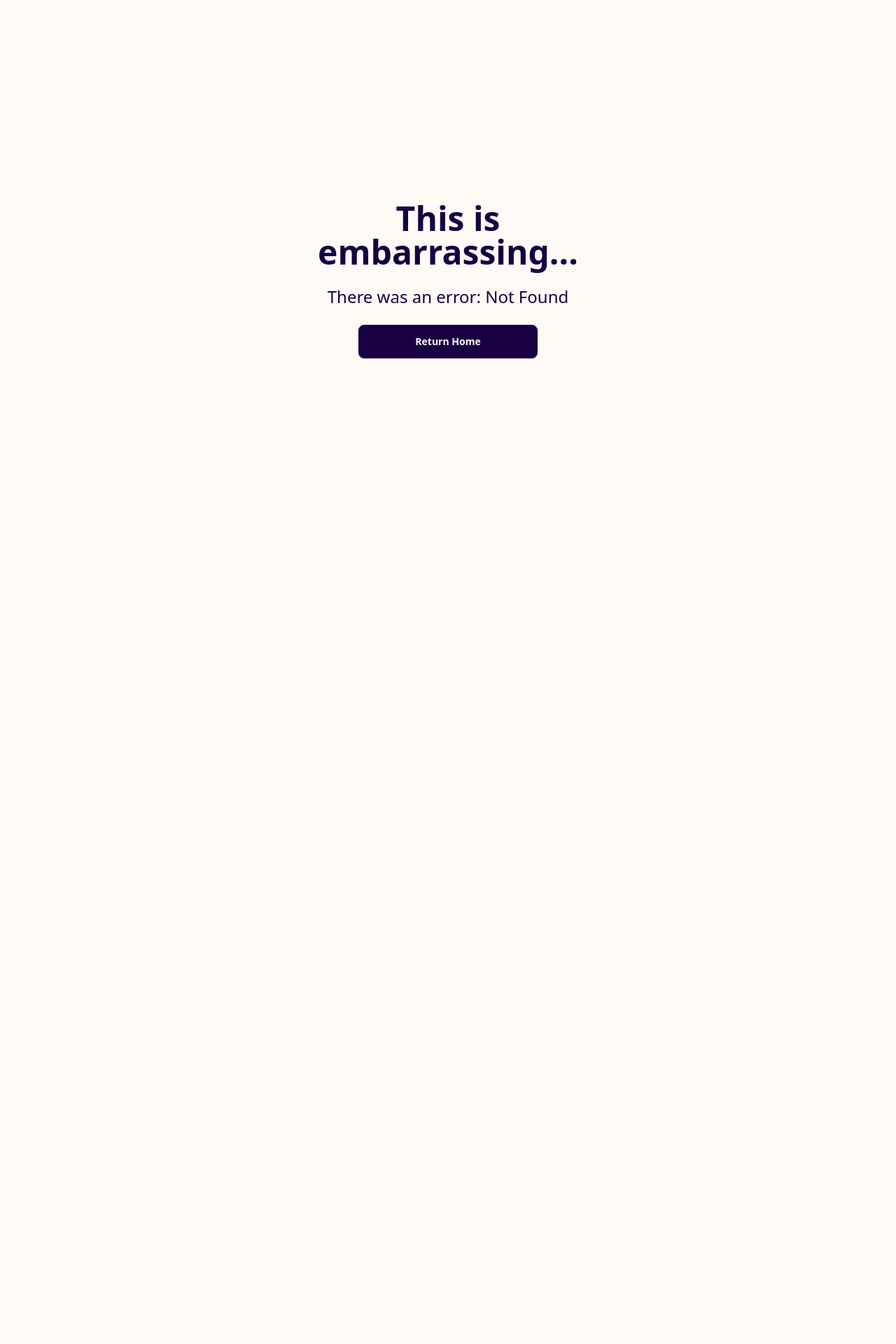
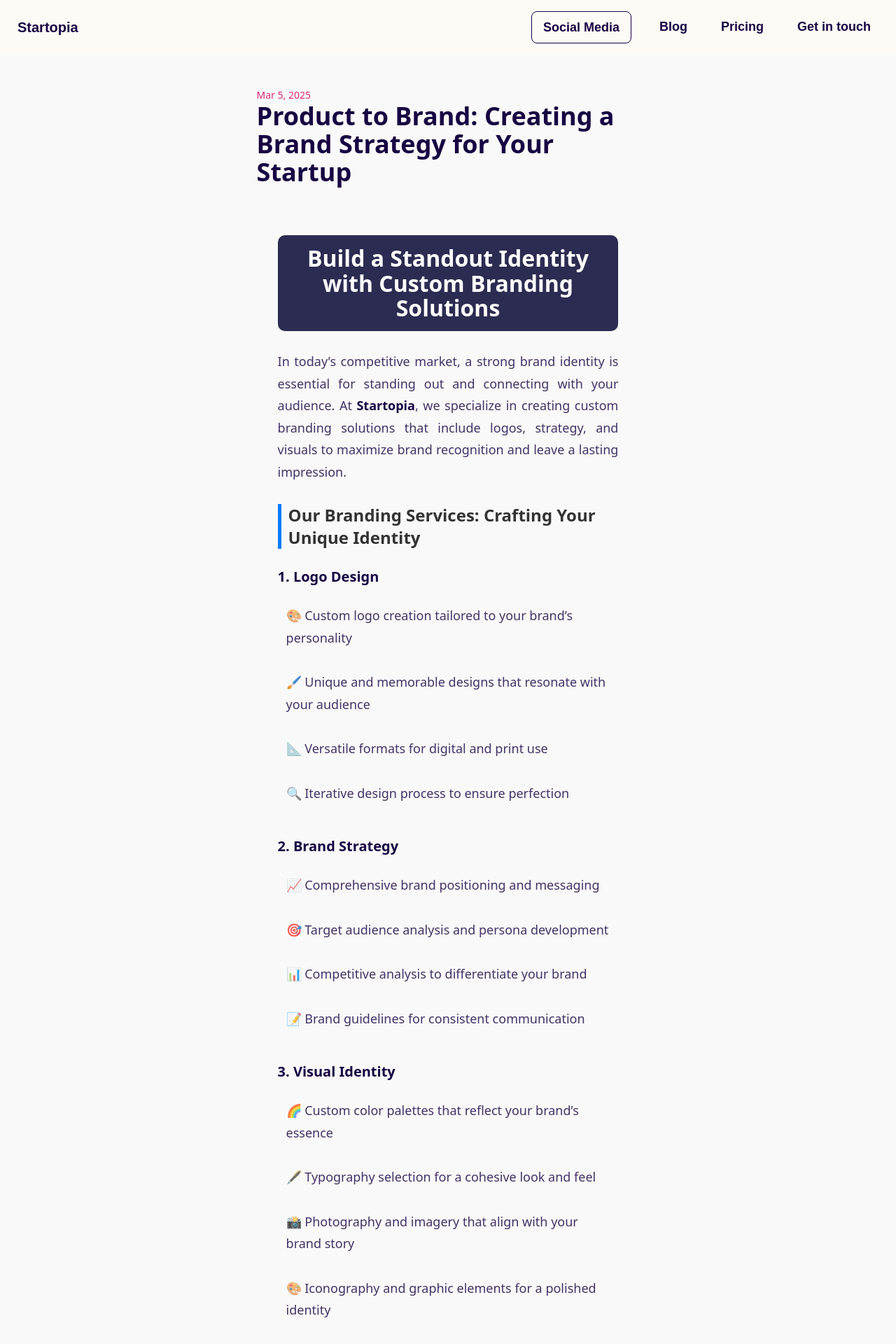
Before and after one commit to harhspalod/Startuppriavte, a SvelteKit app: page /blog/Branding in a window 1280 px wide. Before the commit this address had no page. Shown: the top 1920 px of the page at 70% size. Before the commit the page ends 800 px from the top, so only its background shows below. Built offline with nearby package versions, Linux system fonts and the light colour scheme.

Commit message:
Branding blog

```diff
--- a/src/routes/(marketing)/+page.svelte
+++ b/src/routes/(marketing)/+page.svelte
@@ -20,7 +20,7 @@
       name: "Branding",
       description:
         "Build a standout identity with custom logos, strategy, and visuals for maximum brand recognition.",
-      link: "#",
+      link: "/blog/Branding",
       linkText: "Blog",
       newPage: true,
       svgContent: `<svg xmlns="http://www.w3.org/2000/svg" fill="none" viewBox="0 0 24 24" stroke-width="1.5" stroke="currentColor" class="size-6">
--- /dev/null
+++ b/src/routes/(marketing)/blog/(posts)/Branding/+page.svelte
@@ -0,0 +1,190 @@
+<!DOCTYPE html>
+<html lang="en">
+  <head>
+    <meta charset="UTF-8" />
+    <meta name="viewport" content="width=device-width, initial-scale=1.0" />
+    <title>Branding Solutions | Startopia</title>
+    <style>
+      body {
+        font-family: Arial, sans-serif;
+        margin: 0;
+        padding: 0;
+        background-color: #f9f9f9;
+      }
+      .branding-container {
+        max-width: 900px;
+        margin: 40px auto;
+        padding: 30px;
+        background: none;
+        box-shadow: none;
+        border-radius: 0;
+      }
+      .branding-title {
+        font-size: 32px;
+        font-weight: bold;
+        text-align: center;
+        padding: 15px;
+        background: #2c2c52;
+        color: white;
+        border-radius: 10px;
+      }
+      .branding-intro {
+        font-size: 18px;
+        text-align: justify;
+        margin-top: 20px;
+      }
+      .branding-subtitle {
+        font-size: 24px;
+        margin-top: 30px;
+        color: #333;
+        border-left: 5px solid #007bff;
+        padding-left: 10px;
+      }
+      .branding-list {
+        list-style-type: none;
+        padding: 0;
+      }
+      .branding-list li {
+        padding: 12px;
+        font-size: 18px;
+        background: none;
+        margin: 8px 0;
+        border-radius: 0;
+      }
+      .branding-footer {
+        text-align: center;
+        margin-top: 30px;
+        font-size: 16px;
+      }
+      .branding-footer a {
+        color: #007bff;
+        text-decoration: none;
+        font-weight: bold;
+      }
+      .branding-cta {
+        text-align: center;
+        margin-top: 30px;
+      }
+      .btn-primary {
+        display: inline-block;
+        background-color: #007bff;
+        color: #fff;
+        padding: 12px 25px;
+        text-decoration: none;
+        border-radius: 5px;
+        font-size: 18px;
+        transition: 0.3s;
+      }
+      .btn-primary:hover {
+        background-color: #0056b3;
+      }
+    </style>
+  </head>
+  <body>
+    <div class="branding-container">
+      <h1 class="branding-title">
+        Build a Standout Identity with Custom Branding Solutions
+      </h1>
+      <p class="branding-intro">
+        In today’s competitive market, a strong brand identity is essential for
+        standing out and connecting with your audience. At <strong
+          >Startopia</strong
+        >, we specialize in creating custom branding solutions that include
+        logos, strategy, and visuals to maximize brand recognition and leave a
+        lasting impression.
+      </p>
+
+      <h2 class="branding-subtitle">
+        Our Branding Services: Crafting Your Unique Identity
+      </h2>
+
+      <h3>1. Logo Design</h3>
+      <ul class="branding-list">
+        <li>🎨 Custom logo creation tailored to your brand’s personality</li>
+        <li>
+          🖌️ Unique and memorable designs that resonate with your audience
+        </li>
+        <li>📐 Versatile formats for digital and print use</li>
+        <li>🔍 Iterative design process to ensure perfection</li>
+      </ul>
+
+      <h3>2. Brand Strategy</h3>
+      <ul class="branding-list">
+        <li>📈 Comprehensive brand positioning and messaging</li>
+        <li>🎯 Target audience analysis and persona development</li>
+        <li>📊 Competitive analysis to differentiate your brand</li>
+        <li>📝 Brand guidelines for consistent communication</li>
+      </ul>
+
+      <h3>3. Visual Identity</h3>
+      <ul class="branding-list">
+        <li>🌈 Custom color palettes that reflect your brand’s essence</li>
+        <li>🖋️ Typography selection for a cohesive look and feel</li>
+        <li>📸 Photography and imagery that align with your brand story</li>
+        <li>🎨 Iconography and graphic elements for a polished identity</li>
+      </ul>
+
+      <h3>4. Brand Collateral</h3>
+      <ul class="branding-list">
+        <li>📄 Business cards, letterheads, and stationery design</li>
+        <li>📦 Packaging design that captivates and communicates</li>
+        <li>📱 Social media templates for consistent branding</li>
+        <li>📊 Presentation decks and marketing materials</li>
+      </ul>
+
+      <h3>5. Brand Experience</h3>
+      <ul class="branding-list">
+        <li>🌐 Website design that embodies your brand identity</li>
+        <li>📱 App design for seamless user experiences</li>
+        <li>🏢 Environmental branding for physical spaces</li>
+        <li>🎉 Event branding to create memorable experiences</li>
+      </ul>
+
+      <h2 class="branding-subtitle">
+        Why Choose Startopia for Your Branding Needs?
+      </h2>
+      <ul class="branding-list">
+        <li>
+          🎯 <strong>Tailored Solutions:</strong> We create branding strategies and
+          designs that are unique to your business.
+        </li>
+        <li>
+          🖌️ <strong>Creative Excellence:</strong> Our team of designers and strategists
+          deliver high-quality, innovative solutions.
+        </li>
+        <li>
+          📊 <strong>Data-Driven Approach:</strong> We use insights and analytics
+          to craft branding that resonates with your audience.
+        </li>
+        <li>
+          🔄 <strong>Collaborative Process:</strong> We work closely with you to
+          ensure your vision is brought to life.
+        </li>
+        <li>
+          🚀 <strong>Scalable Branding:</strong> Our solutions grow with your business,
+          ensuring long-term success.
+        </li>
+      </ul>
+
+      <h2 class="branding-subtitle">Conclusion</h2>
+      <p class="branding-intro">
+        A strong brand identity is the foundation of business success. At
+        <strong>Startopia</strong>, we combine creativity, strategy, and
+        expertise to build standout branding solutions that captivate your
+        audience and drive recognition. Let us help you create a brand that
+        truly stands out.
+      </p>
+
+      <div class="branding-cta">
+        <a href="/contact_us" class="btn-primary"
+          >Get a Free Branding Consultation</a
+        >
+      </div>
+
+      <p class="branding-footer">
+        Explore more in our <a href="/blog">blog</a> or visit
+        <a href="/">Startopia</a> for in-depth branding strategies.
+      </p>
+    </div>
+  </body>
+</html>
--- a/src/routes/(marketing)/blog/posts.ts
+++ b/src/routes/(marketing)/blog/posts.ts
@@ -28,6 +28,13 @@ const blogPosts: BlogPost[] = [
     link: "/blog/AiBlog",
     date: "2025-03-04",
   },
+  {
+    title: "Product to Brand: Creating a Brand Strategy for Your Startup",
+    description:
+      "Want to turn your product into a brand? Learn how to create a brand strategy that resonates with your target audience and drives growth for your startup!",
+    link: "/blog/Branding",
+    date: "2025-03-05",
+  },
 ]
 
 // Parse post dates from strings to Date objects
```
